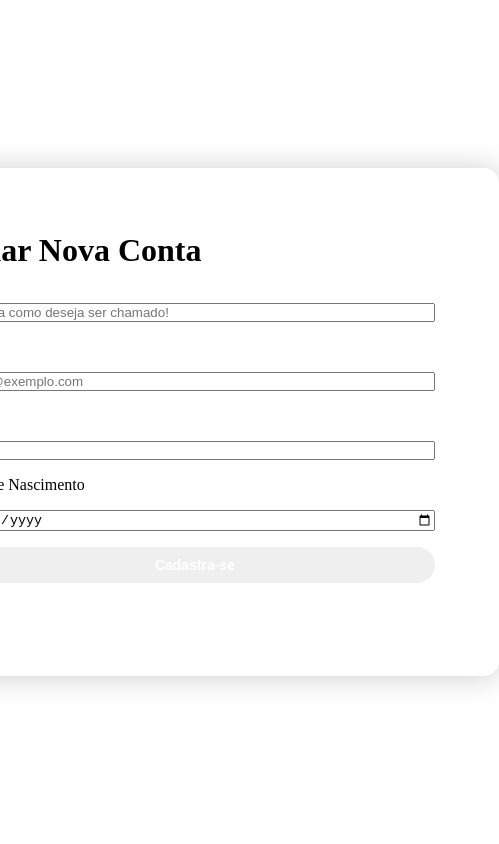
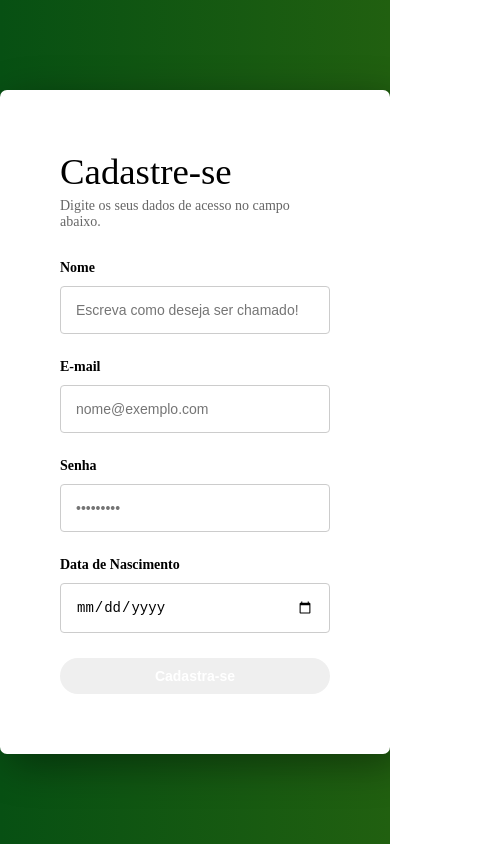
Before and after one commit to CaioRen4to/FinanceAgenda, an Angular app: page /login in a window 390 px wide. Both pictures are taken after a click on the button "Cadastra-se". Shown: the whole page, 499 px wide, since content can reach past the window. Built offline with nearby package versions, Linux system fonts and the light colour scheme.

Commit message:
Tela de Login
Adicionei responsividade, alteração do CSS dentro do login para melhor atração do cliente.

```diff
--- a/angular.json
+++ b/angular.json
@@ -88,5 +88,8 @@
         }
       }
     }
+  },
+  "cli": {
+    "analytics": "4083fab5-1460-4d54-94d0-45cf4e1b1ad2"
   }
 }
--- a/src/app/pages/LoginComponent/cadastro-component/cadastro-component.css
+++ b/src/app/pages/LoginComponent/cadastro-component/cadastro-component.css
@@ -1,4 +1,4 @@
-.cadastro {
+.page {
     display: flex;
     flex-direction: column;
     align-items: center;
@@ -6,22 +6,69 @@
     justify-content: center;
     width: 100%;
     height: 100vh;
-    background-color: #fff;
+    background: -webkit-linear-gradient(90deg, #075013,#216010);
+    background: linear-gradient(90deg, #075013,#216010);
 }
 
-.box {
-    background: white;
-    padding: 4rem;
-    border-radius: 15px;
-    box-shadow: 1px 1px 30px rgba(0, 0, 0, 0.2);
-    width: 480px;
-    height: 380px;
+.formLogin {
+    display: flex;
+    flex-direction: column;
+    background-color: #fff;
+    border-radius: 7px;
+    padding: 60px;
+    box-shadow: 10px 10px 40px rgba(0, 0, 0, 0.4);
+    gap: 5px
 }
 
-form {
-    display: flex;
-    flex-direction: column;
-    gap: 1rem;
+.areaLogin img {
+    width: 420px;
+}
+
+.formLogin h1 {
+    padding: 0;
+    margin: 0;
+    font-weight: 500;
+    font-size: 2.3em;
+}
+
+.formLogin p {
+    display: inline-block;
+    font-size: 14px;
+    color: #666;
+    margin-bottom: 25px;
+}
+
+.formLogin input {
+    padding: 15px;
+    font-size: 14px;
+    border: 1px solid #ccc;
+    margin-bottom: 20px;
+    margin-top: 5px;
+    border-radius: 4px;
+    transition: all linear 160ms;
+    outline: none;
+}
+
+
+.formLogin input:focus {
+    border: 1px solid linear-gradient(90deg, #075013,#216010);
+}
+
+.formLogin label {
+    font-size: 14px;
+    font-weight: 600;
+}
+
+.formLogin a {
+    display: inline-block;
+    margin-bottom: 20px;
+    font-size: 13px;
+    color: #555;
+    transition: all linear 160ms;
+}
+
+.formLogin a:hover {
+    color: linear-gradient(90deg, #075013,#216010);
 }
 
 .btn {
--- a/src/app/pages/LoginComponent/cadastro-component/cadastro-component.html
+++ b/src/app/pages/LoginComponent/cadastro-component/cadastro-component.html
@@ -1,10 +1,10 @@
 <main class="cadastro">
-    <div class="box">
-        <h1>Criar Nova Conta</h1>
-        <form (ngSubmit)="onCadatro()">
+    <div class="page">
+        <form method="POST" class="formLogin">
+            <h1>Cadastre-se</h1>
+            <p>Digite os seus dados de acesso no campo abaixo.</p>
             <label for="name">Nome</label>
             <input
-
                 type="text"
                 id="nome"
                 [(ngModel)] ="nome"
--- a/src/app/pages/LoginComponent/tela-login-component/tela-login-component.css
+++ b/src/app/pages/LoginComponent/tela-login-component/tela-login-component.css
@@ -2,26 +2,30 @@
   display: flex;
   flex-direction: column;
   align-items: center;
-    align-content: center;
   justify-content: center;
   width: 100%;
   height: 100vh;
-    background-color: #fff;
+  background: linear-gradient(135deg, #0a4f17, #25b52b);
+  font-family: "Poppins", sans-serif;
 }
 
 .login-box {
-  background: white;
-  padding: 4rem;
+  background: #ffffff;
+  padding: 3.5rem 4rem;
   border-radius: 15px;
-  box-shadow: 1px 1px 30px rgba(0, 0, 0, 0.2);
-  width: 480px;
-  height: 380;
+  box-shadow: 0 10px 40px rgba(0, 0, 0, 0.25);
+  display: flex;
+  flex-direction: column;
+  gap: 1.2rem;
+  width: 420px;
+  max-width: 90%;
+  text-align: left;
 }
 
 .login-logo {
-    width: 100px;
-    margin-bottom: 2rem;
-    border-radius: 15px;
+  width: 120px;
+  margin: 0 auto 1.5rem auto;
+  border-radius: 12px;
 }
 
 form {
@@ -32,18 +36,27 @@ form {
 
 input[type="email"],
 input[type="password"] {
-  padding: 10px;
-  border: 1px solid #000000;
+  padding: 14px;
+  border: 1px solid #ccc;
   border-radius: 8px;
+  font-size: 15px;
+  transition: all 0.3s ease;
   outline: none;
+}
+
+.formLogin input:focus,
+input[type="email"]:focus,
+input[type="password"]:focus {
+  border-color: #1dc328;
+  box-shadow: 0 0 8px rgba(29, 195, 40, 0.3);
 }
 
 .remember {
   display: flex;
   align-items: center;
   gap: 0.5rem;
-  font-size: 15px;
-  color: #000000;
+  font-size: 14px;
+  color: #333;
   cursor: pointer;
 }
 
@@ -84,3 +97,14 @@ input[type="password"] {
   opacity: 1;
   transform: scale(1.05);
 }
+
+@media (max-width: 480px) {
+  .formLogin, .login-box {
+    padding: 2rem;
+    width: 90%;
+  }
+
+  .formLogin h1 {
+    font-size: 1.7em;
+  }
+}
```
Also changed, not shown: 1 other file (tests, documents, lock files or other folders). Lines whose indentation alone changed are shown as unchanged.
